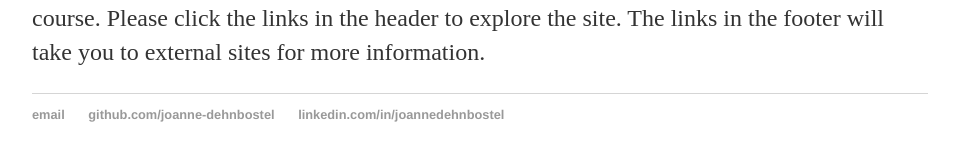
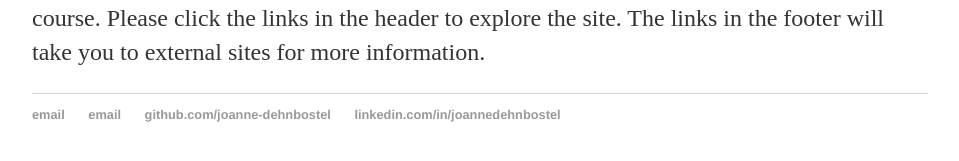
Before and after one commit to joanne-dehnbostel/joanne-dehnbostel.github.io, a Jekyll site: the page built from index.html, in a window 1280 px wide. Shown: the part 363-524 px from the top of the page, without its empty margins (160-1119 px from the left). Built offline with Jekyll 4.4.1, drawn with Linux system fonts in a browser that asks for light colours.

Commit message:
Update default.html

```diff
--- a/_layouts/default.html
+++ b/_layouts/default.html
@@ -22,6 +22,7 @@
 			</div><!-- /.container -->
 			<footer>
 	    		<ul>
+				<li><a href="mailto:joanne.dehnbostel@gmail.com">email</a></li>
 	        		<li><a href="mailto:Joanne.Dehnbostel@gmail.com">email</a></li>
 	        		<li><a href="https://github.com/joanne-dehnbostel">github.com/joanne-dehnbostel</a></li>
 				<li><a href="http://linkedin.com/in/joannedehnbostel">linkedin.com/in/joannedehnbostel</a></li>
```
